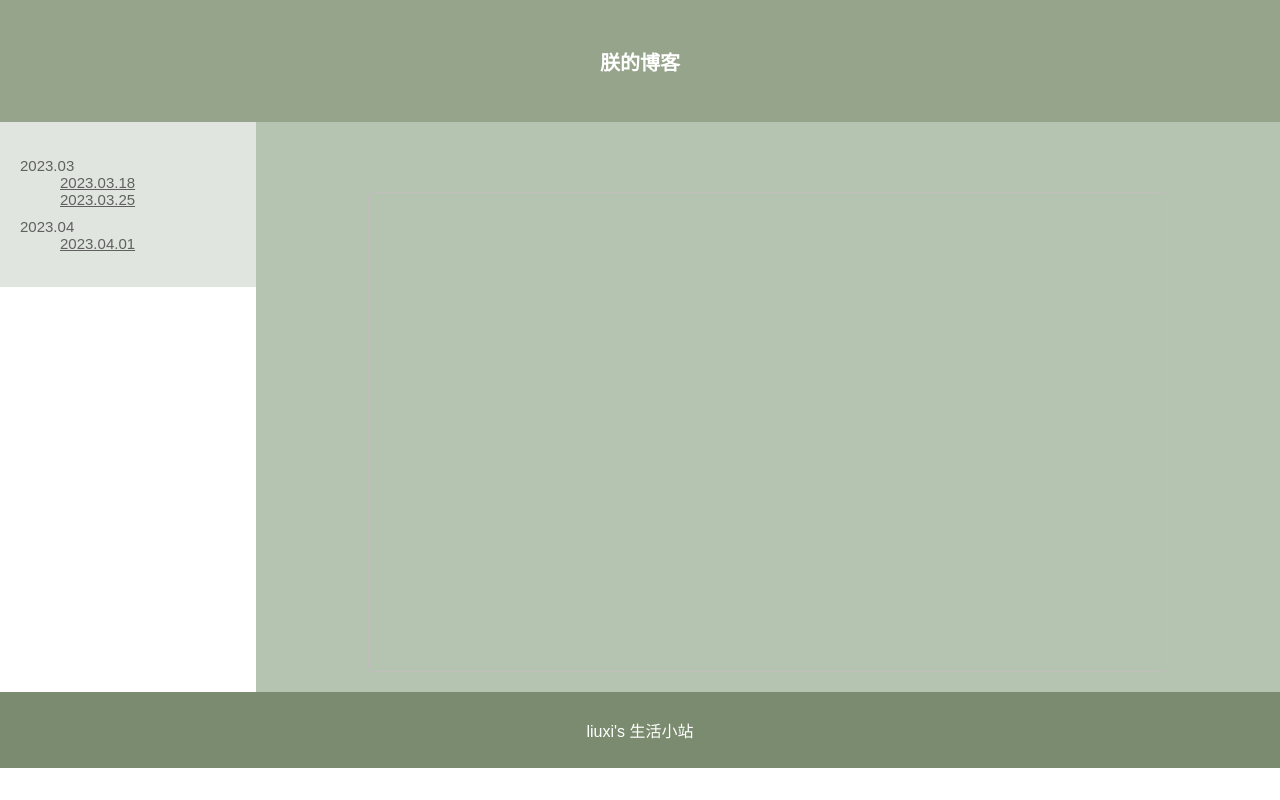
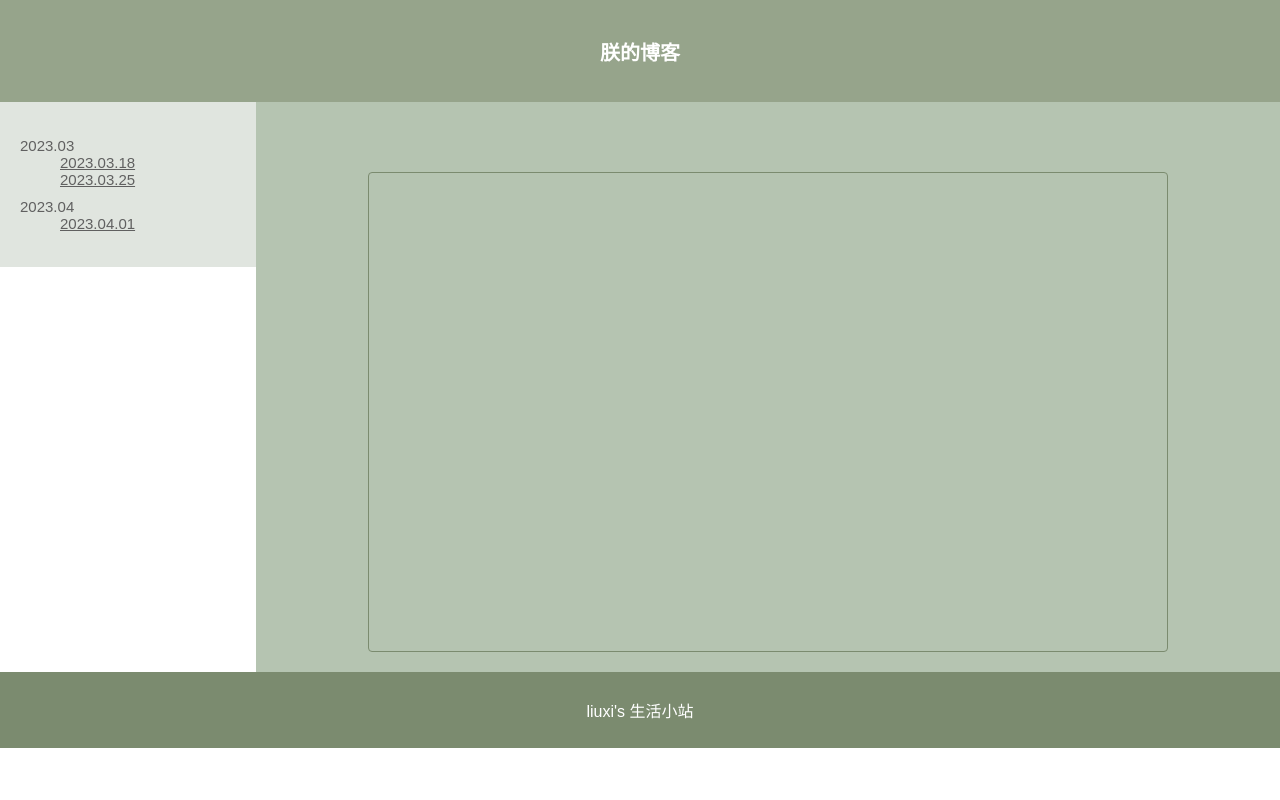
Before and after one commit to liuxirf/MyBlog, a plain HTML site: page index.html in a window 1280 px wide. Drawn offline with nearby package versions, Linux system fonts and the light colour scheme.

```diff
--- a/index.html
+++ b/index.html
@@ -18,7 +18,7 @@
         /* Style the header */
         header {
             background-color: #96a48b;
-            padding: 20px;
+            padding: 10px;
             text-align: center;
             font-size: 20px;
             color: white;
@@ -28,10 +28,8 @@
         nav {
             float: left;
             width: 20%;
-            /*background: #ccc;*/
             background-color: #e0e5df;
             padding: 20px;
-            height: 100%;
         }
 
         /* Style the list inside the menu */
@@ -48,7 +46,6 @@
             float: left;
             padding: 20px;
             width: 80%;
-            /*background-color: #f1f1f1;*/
             background-color: #b5c4b1;
         }
 
@@ -61,7 +58,6 @@
 
         /* Style the footer */
         footer {
-            /*background-color: #777;*/
             background-color: #7b8b6f;
             padding: 10px;
             text-align: center;
@@ -83,7 +79,7 @@
 
         div#blog {
             display: block;
-            border: 1px solid #c3bebe;
+            border: 1px solid #7b8b6f;
             border-radius: 4px;
 
             min-height: 480px;
```
